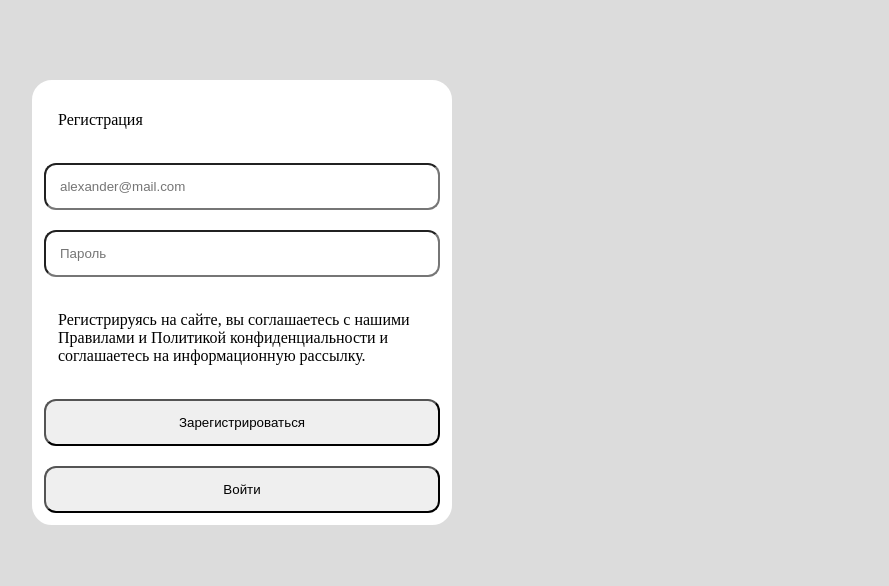
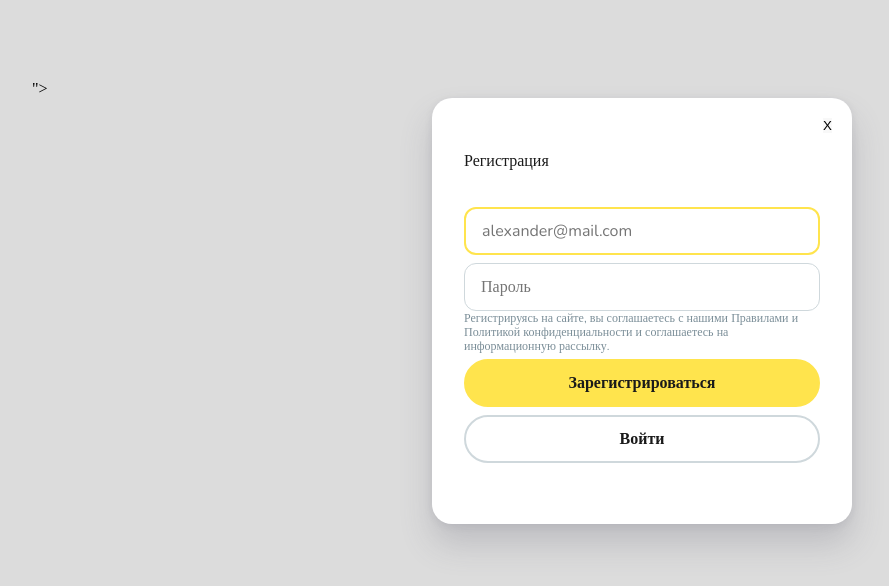
Before and after one commit to agetun/Basik-FE, a plain HTML site: page homeworks/homework_3/index.html in a window 1280 px wide. Shown: the whole page, without its empty margins (28-917 px from the left). Drawn offline with nearby package versions, Linux system fonts and the light colour scheme.

Commit message:
homework_4

```diff
--- a/homeworks/homework_3/index.html
+++ b/homeworks/homework_3/index.html
@@ -6,16 +6,20 @@
     <meta name="viewport" content="width=device-width, initial-scale=1.0">
     <title>Forma</title>
     <link rel="stylesheet" href="./styles/styles.css">
+    <link rel="preconnect" href="<link rel="preconnect" href="https://fonts.googleapis.com">
+    <link rel="preconnect" href="https://fonts.gstatic.com" crossorigin>
+    <link href="https://fonts.googleapis.com/css2?family=Nunito&display=swap" rel="stylesheet">">
 </head>
 <body>
     <div>
-        <form action="" method="GET">
-            <p>Регистрация</p>
-            <input type="text" name="email" placeholder="alexander@mail.com">
-            <input type="text" name="password" placeholder="Пароль" >
-            <p>Регистрируясь на сайте, вы соглашаетесь с нашими Правилами и Политикой конфиденциальности и соглашаетесь на информационную рассылку.</p>
-            <button>Зарегистрироваться</button>
-            <button>Войти</button>
+        <form class="forma">
+            <h1 class="content">Регистрация</h1>
+            <input type="text" name="email" placeholder="alexander@mail.com" class="content">
+            <input type="text" name="password" placeholder="Пароль" class="content">
+            <p class="content">Регистрируясь на сайте, вы соглашаетесь с нашими Правилами и Политикой конфиденциальности и соглашаетесь на информационную рассылку.</p>
+            <button class="content">Зарегистрироваться</button>
+            <button class="content">Войти</button>
+            <button>X</button>
         </form>
     </div>
 </body>
--- a/homeworks/homework_3/styles/styles.css
+++ b/homeworks/homework_3/styles/styles.css
@@ -4,9 +4,11 @@
     box-sizing: border-box;
 }
 
-textarea {
-    /* resize: none; */
+h1 {
+    size: 28px;
+    font-weight: 800;
 }
+
 
 body {
     background-color: gainsboro;
@@ -14,34 +16,94 @@ body {
     padding-left: 60px;
 }
 
-div {
-    /* width: 420px;
-    height: 426px; */
-    /* padding: 50px;
-    margin: 50px;
-    background-color: aqua;
-    color: blue; */
-}
-
-form {
-    padding-top: 5px;
+.forma {
     display: flex;
     flex-direction: column;
     width: 420px;
-    /* height: 426px; */
-    border: 2px solid white;
+    height: 426px;
     background-color: white;
     border-radius: 20px;
+    background: #FFFFFF;
+    box-shadow: 0px 2px 8px rgba(40, 41, 61, 0.08), 0px 20px 32px rgba(96, 97, 112, 0.24);
+    margin: auto;
+    justify-content: center;
+    align-items: center;
+    position: relative;
+}
+
+.content {
+    width: 356px;
+    height: 48px;
+    /* font-family: ; */
+    font-family: 'Nunito';
+    font-style: normal;
+    font-weight: 400;
+    font-size: 16px;
+    line-height: 20px;
+    color: #1A1A1A;
+}
+
+.content:nth-child(2){
+    border: 2px solid #FFE44D;
+    border-radius: 12px;
+    margin: 8px;
+    display: flex;
+    flex-direction: column;
+    align-items: flex-start;
+    padding: 7px 16px;
+    width: 356px;
+    height: 48px;
+}
+
+.content:nth-child(3) {
+    border: 1px solid #CFD8DC;
+    border-radius: 12px;
+    display: flex;
+    flex-direction: row;
+    align-items: center;
+    padding: 14px 16px;
+    gap: 10px;
+}
+
+.content:nth-child(4) {
+    font-family: 'Nunito';
+    font-style: normal;
+    font-weight: 400;
+    font-size: 12px;
+    line-height: 14px;
+    color: #7B8E98;
+    /* flex: none; */
+    /* order: 2; */
+    /* align-self: stretch; */
+    /* flex-grow: 0; */
+}
+
+.content:nth-child(5) {
+    width: 356px;
+    height: 48px;
+    border: 2px solid #FFE44D;
+    border-radius: 55px;
+    background-color: #FFE44D;
+    font-size: 16px;
+    font-weight: 800;
 
 }
 
-form * {
-    /* margin-bottom: 10px; */
-    padding: 14px;
-    margin: 10px;
-    border-radius: 12px;
+.content:nth-child(6){
+    border: 2px solid #CFD8DC;
+    border-radius: 55px;
+    background-color: #ffffff;
+    font-size: 16px;
+    font-weight: 700;
+    margin: 8px;
 }
 
-/* input {
-    border: 2px solid greenyellow;
-} */
+button:last-child{
+    background-color: rgb(248, 248, 248);
+    /* width: 22px; */
+    /* height: 22px; */
+    position: absolute;
+    top: 20px;
+    right: 20px;
+    border: none;
+}
--- /dev/null
+++ b/tasks_FE/tasks_1/styles/styles.css
@@ -0,0 +1,42 @@
+body {
+    /* position: relative; */
+    background: gray;
+    /* top 20px; */
+
+    height: 200vh;
+}
+header {
+    position: sticky;
+    top: 0;
+    background: red;
+}
+.container {
+    background: white;
+    height: 50vh;
+}
+
+
+main {
+    /* position: fixed; */
+    background: yellow;
+    /* top: 150px;
+    left: 150px; */
+
+}
+
+aside {
+    /* position: relative; */
+    background: green;
+
+    /* top: 10px; */
+}
+
+footer {
+    background: blue;
+    /* position: absolute; */
+    /* position: relative; */
+    /* top: 300px; */
+    /* left: 100px; */
+    /* bottom: 50px; */
+    /* right: 30px; */
+}
```
Also changed, not shown: homeworks/homework_4/styles/styles.css (+10 -0 lines), tasks_FE/task_2/index.html (added, +19 -0 lines), tasks_FE/tasks_1/index.html (added, +19 -0 lines).
